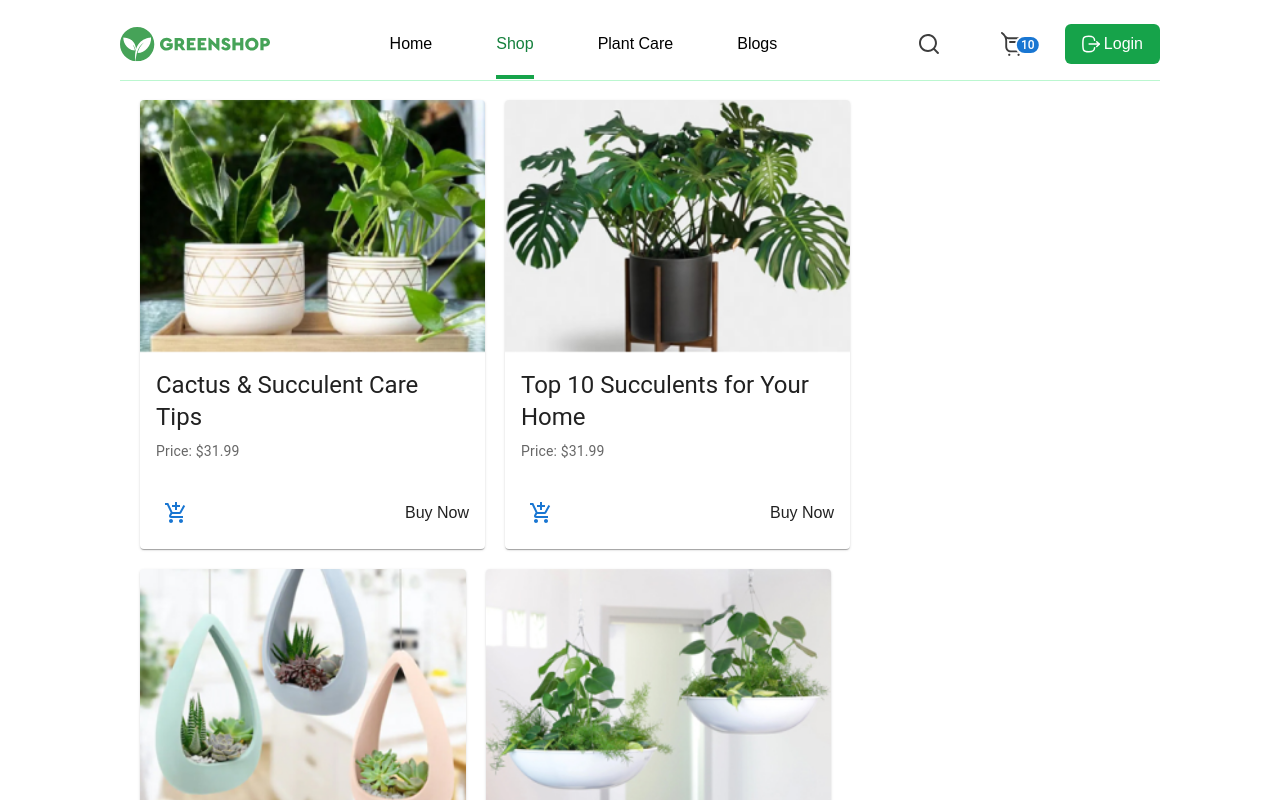
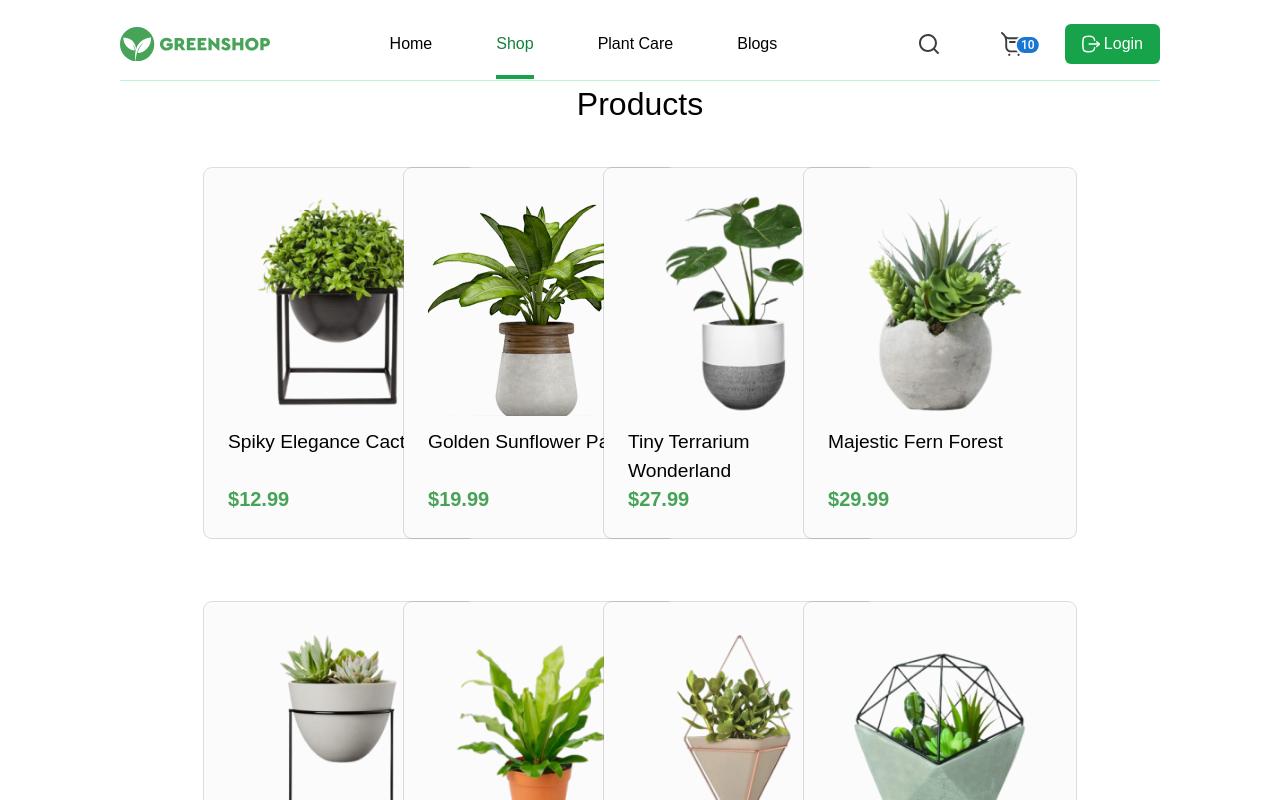
Before and after one commit to YahyobekRahimov/greenshop, a React (Vite) app: page /shop in a window 1280 px wide. Shown: the top 800 px of the page. Built offline with nearby package versions, Linux system fonts and the light colour scheme; a web font is replaced by a local one.

Commit message:
add card to shope page

```diff
--- /dev/null
+++ b/src/pages/Shop/Card.jsx
@@ -0,0 +1,35 @@
+import Container from "../../components/Container";
+import data from '../../../data/data.json'
+import { useEffect } from "react";
+
+export default function Products() {
+   let products = data.slice(2);
+   useEffect(()=>{
+      alert('saliom')
+   })
+   return (
+      <Container>
+         <h2 className="text-[2rem] text-center">Products</h2>
+         <div className="grid grid-cols-4 justify-items-center gap-y-16 pt-10 pb-10">
+            {products.map((product) => (
+               <div
+                  key={product.id}
+                  className="cursor-pointer shadow-custom w-[17rem] px-6 py-6 rounded-lg bg-softBackground"
+               >
+                  <img
+                     className="w-[14rem] h-[14rem] object-cover mb-3"
+                     src={product.image}
+                     alt={product.name}
+                  />
+                  <h3 className="text-[1.2rem] h-14">
+                     {product.name}
+                  </h3>
+                  <h4 className="font-bold text-primary text-[1.25rem]">
+                     ${product.price}
+                  </h4>
+               </div>
+            ))}
+         </div>
+      </Container>
+   );
+}
--- a/src/pages/Shop/Detail.jsx
+++ /dev/null
@@ -1,81 +0,0 @@
-import { Button } from "@mui/base";
-import {
-  Card,
-  CardActionArea,
-  CardContent,
-  CardMedia,
-  IconButton,
-  InputLabel,
-  MenuItem,
-  Typography,
-} from "@mui/material";
-import { Box } from "@mui/system";
-import products from "../../../data/blog.posts.json";
-import { AddShoppingCart } from "@mui/icons-material";
-
-const Detail = () => {
-  const handleBuyNow = (productId) => {
-    console.log(`Buy Now clicked for Product ${productId}`);
-  };
-
-  const handleAddToCart = (productId) => {
-    console.log(`Add to Cart clicked for Product ${productId}`);
-  };
-  return (
-    <div
-      style={{
-        display: "flex",
-        flexWrap: "wrap",
-        gap: "20px",
-        padding: "20px",
-      }}
-    >
-      {products.map(
-        (product) =>
-          products && (
-            <Card key={product.id} style={{ maxWidth: 345 }}>
-              <CardActionArea>
-                <CardMedia
-                  component="img"
-                  height="140"
-                  image={product.image}
-                  alt={product.name}
-                />
-                <CardContent>
-                  <Typography gutterBottom variant="h5" component="div">
-                    {product.name}
-                  </Typography>
-
-                  <Typography variant="body2" color="text.secondary">
-                    Price: ${product.price}
-                  </Typography>
-                </CardContent>
-              </CardActionArea>
-              <Box
-                display="flex"
-                justifyContent="space-between"
-                alignItems="center"
-                padding="16px"
-              >
-                <IconButton
-                  onClick={() => handleAddToCart(product.id)}
-                  color="primary"
-                >
-                  <AddShoppingCart />
-                </IconButton>
-                <Button
-                  variant="contained"
-                  color="primary"
-                  onClick={() => handleBuyNow(product.id)}
-                >
-                  Buy Now
-                </Button>
-              </Box>
-            </Card>
-          )
-      )}
-    </div>
-  );
-};
-
-export default Detail;
--- a/src/pages/Shop/Shop.jsx
+++ b/src/pages/Shop/Shop.jsx
@@ -1,12 +1,10 @@
 import Container from "../../components/Container";
-import Detail from "./Detail";
+import Card from "./Card";
 
 export default function Shop() {
   return (
     <Container>
-      <h1></h1>
-
-      <Detail />
+   <Card/>
     </Container>
   );
 }
```
